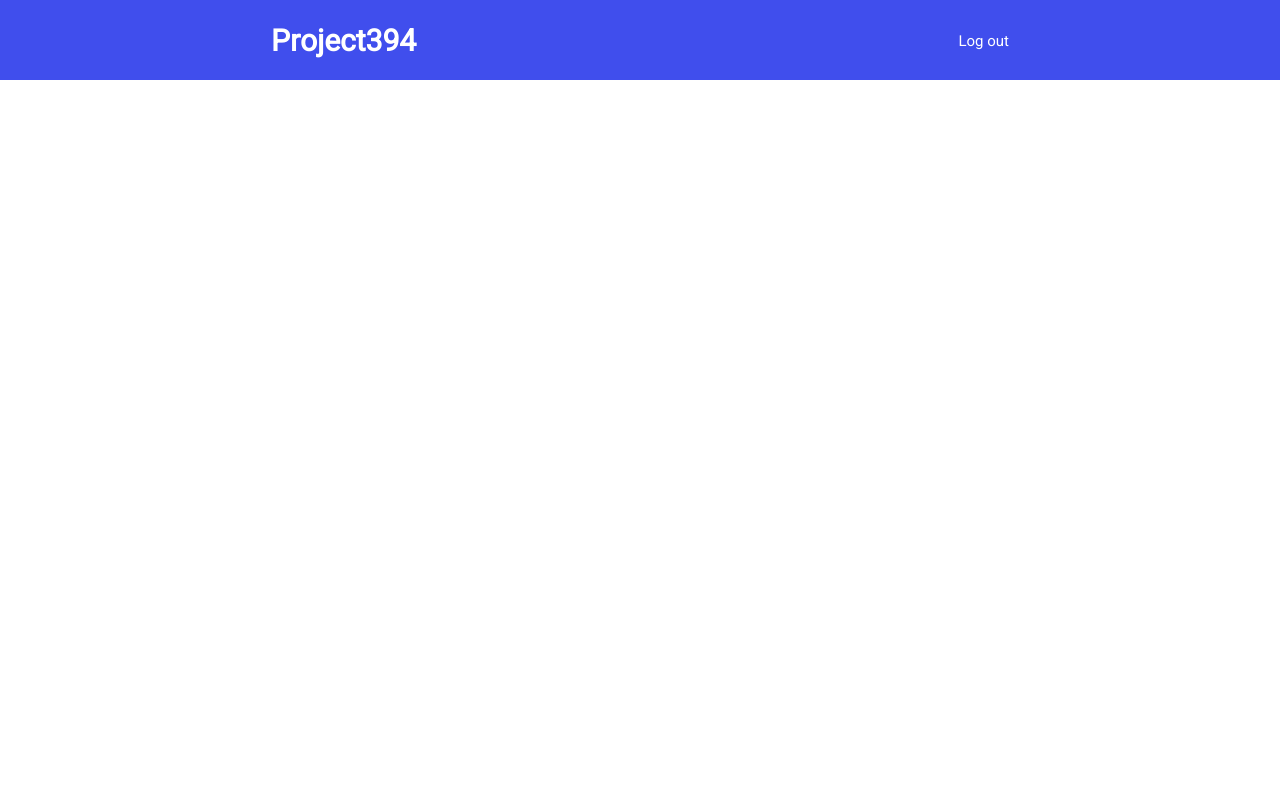
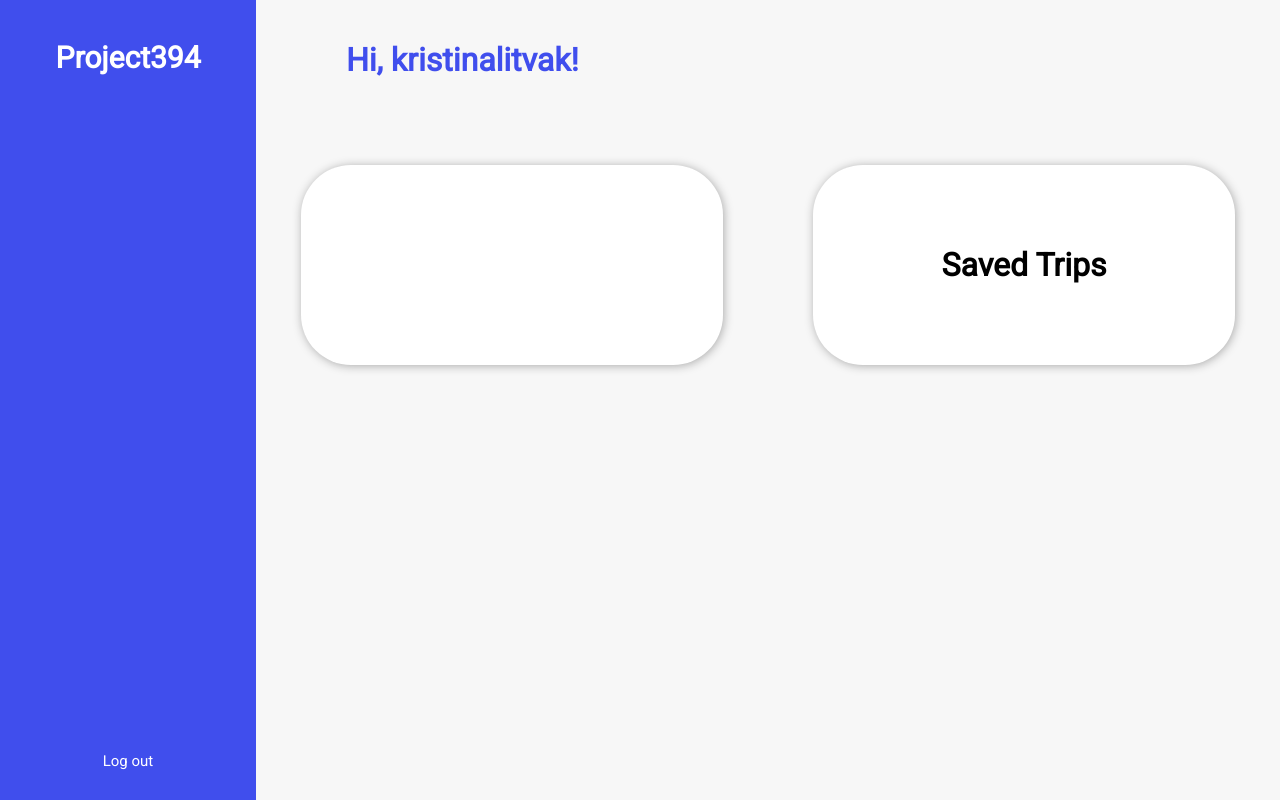
Before and after one commit to kmatta0731/AstroPackSchoolProj, a Django app: page /dashboard/ in a window 1280 px wide. Run offline with Django 4.2, Linux system fonts and the light colour scheme; a user stored in the database is signed in.

Commit message:
latest Trip changes

```diff
--- a/myapp/occasion/models.py
+++ b/myapp/occasion/models.py
@@ -76,7 +76,7 @@ class Trip(models.Model):
     trip_end_date = models.CharField(max_length = 150)
     occasion = models.CharField(max_length=150)
     gender = models.CharField(max_length=150)
-    num_days = models.IntegerField()
+    length_of_trip = models.IntegerField()
 
     def __str__(self):
         return self.trip_userID.username
--- /dev/null
+++ b/myapp/user_dashboard/static/dashboard.css
@@ -0,0 +1,59 @@
+body {
+    background-color: rgb(247, 247, 247);
+}
+
+.user-greeting {
+    color:#404eed;
+}
+
+.nav-bar {
+    background-color: #404eed;
+    color: white;
+    display: flex;
+    flex-direction: column;
+    justify-content: space-between;
+    align-items: center;
+    height: 100vh;
+    width: 20%;
+    position: fixed;
+    top: 0;
+    left: 0;
+    padding: 30px;
+}
+
+.user-info {
+    height: 120px;
+    width: 80%;
+    margin: 0 auto;
+    margin-left: 20%;
+    display: flex;
+    align-items: center;
+    justify-content: left;
+}
+
+.user-greeting {
+    margin-left: 90px;
+}
+
+.main-container {
+    text-align: center;
+    display: flex;
+    justify-content: center;
+    align-items: center;
+    width: 80%;
+    margin: 0 auto;
+    margin-left: 20%;
+}
+
+.mini-boxes {
+    background-color: white;
+    width:450px;
+    height:200px;
+    border-radius: 50px;
+    box-shadow: 1px 1px 10px rgb(170, 170, 170);
+    text-align: center;
+    display: flex;
+    justify-content: center;
+    align-items: center;
+    margin: 45px;
+}
--- a/myapp/user_dashboard/templates/dashboard.html
+++ b/myapp/user_dashboard/templates/dashboard.html
@@ -4,7 +4,10 @@
 <html>
     <head>
         <title>Dashboard</title>
-        <link rel="stylesheet" href="{% static 'css/style.css' %}">
+        <link rel="stylesheet" href="{% static 'css/style.css' %}"/>
+        <link rel="stylesheet" href="{% static 'dashboard.css' %}"/>
+        <link rel="stylesheet" href="{% static 'css/generator-form.css' %}"/>
+        <link rel="stylesheet" href="https://fonts.googleapis.com/css2?family=Material+Symbols+Outlined:opsz,wght,FILL,GRAD@20..48,100..700,0..1,-50..200" />
     </head>
     <body>
         <header class="nav-bar">
@@ -15,5 +18,15 @@
                 </ul>
             </div>
         </header>
+        <div class="user-info">
+            <h1 class="user-greeting">Hi, {{ user.username }}!</h1>
+        </div>
+        <div class="main-container">
+            <div class="mini-boxes">
+            </div>
+            <div class="mini-boxes" id="saved-trips">
+                <h1>Saved Trips</h1>
+            </div>
+        </div>
     </body>
 </html>
--- a/myapp/user_dashboard/views.py
+++ b/myapp/user_dashboard/views.py
@@ -1,6 +1,9 @@
 from django.shortcuts import render
 from django.contrib.auth.decorators import login_required
+from occasion.models import Trip
+from myapp.forms import DestinationForm
+from django import forms
 
 @login_required
 def dashboard(request):
-    return render(request, 'user_dashboard/templates/dashboard.html')
+    return render(request, 'user_dashboard/templates/dashboard.html',{'form': DestinationForm})
```
Also changed, not shown: myapp/myapp/views.py (+4 -4 lines), myapp/occasion/migrations/0008_rename_num_days_trip_length_of_trip.py (added).
